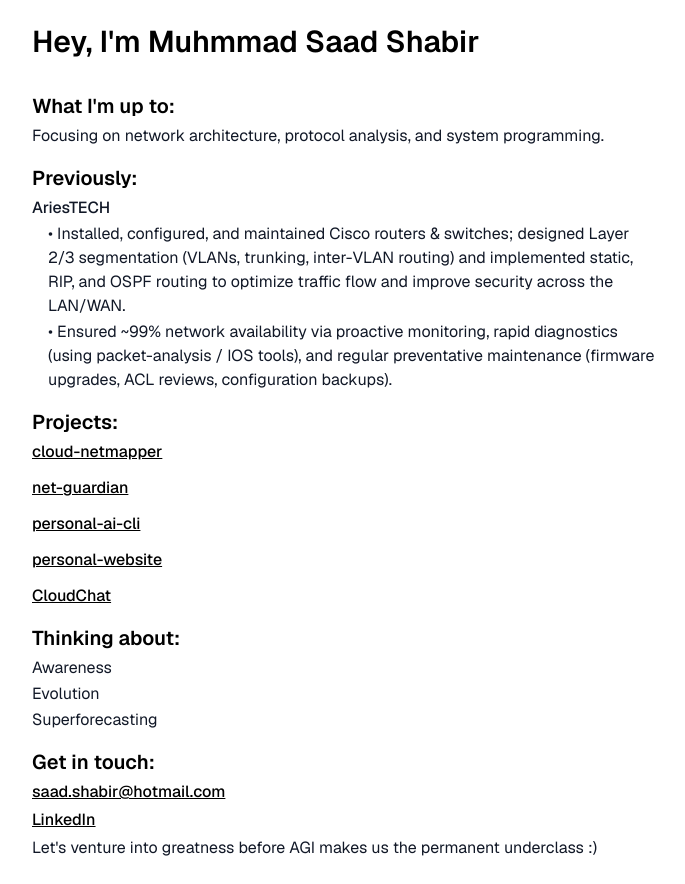
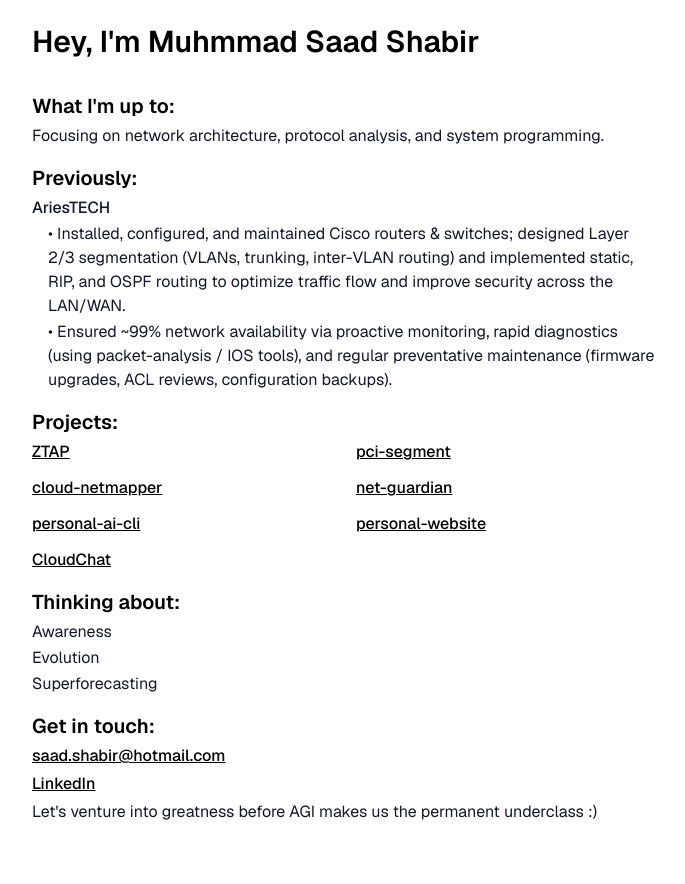
Before and after one commit to msaadshabir/personal-website, a Next.js app: page / in a window 1280 px wide. Shown: the whole page, without its empty margins (296-981 px from the left). After the commit the page ends 848 px from the top, so only its background shows below. Built offline with nearby package versions, Linux system fonts and the light colour scheme.

Commit message:
Update page.js

```diff
--- a/app/page.js
+++ b/app/page.js
@@ -24,7 +24,13 @@ export default function Home() {
         </div>
 
         <h2 className="text-xl font-semibold mb-1 text-black">Projects:</h2>
-        <div className="mb-4 space-y-3 text-gray-900">
+        <div className="mb-4 grid grid-cols-2 gap-x-6 gap-y-3 text-gray-900">
+          <div>
+            <p className="font-medium"><a href="https://github.com/saad-build/ZTAP" target="_blank" rel="noopener noreferrer" className="text-black underline hover:text-gray-600">ZTAP</a></p>
+          </div>
+          <div>
+            <p className="font-medium"><a href="https://github.com/saad-build/pci-segment" target="_blank" rel="noopener noreferrer" className="text-black underline hover:text-gray-600">pci-segment</a></p>
+          </div>
           <div>
             <p className="font-medium"><a href="https://github.com/saad-build/cloud-netmapper" target="_blank" rel="noopener noreferrer" className="text-black underline hover:text-gray-600">cloud-netmapper</a></p>
           </div>
```
